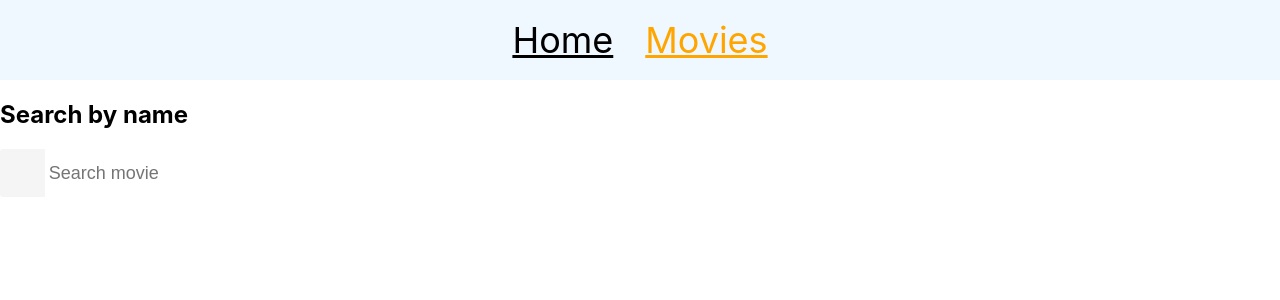
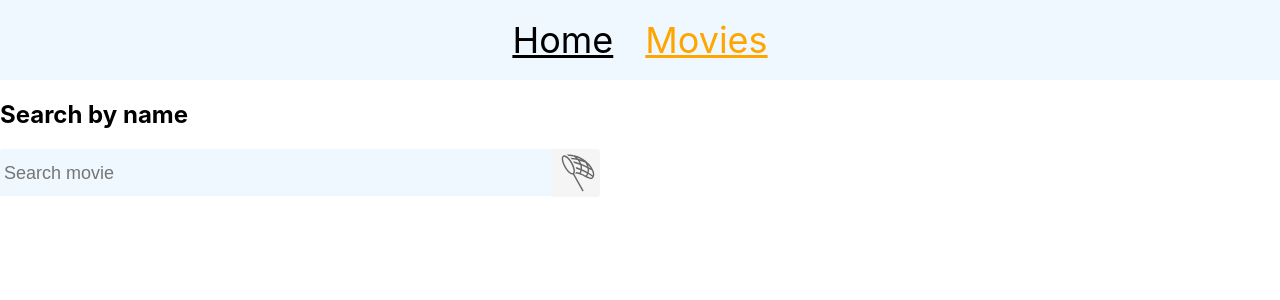
Before and after one commit to Shlov/goit-react-hw-05-movies, a React (Create React App) app: page /goit-react-hw-05-movies/movies in a window 1280 px wide. Shown: the top 300 px of the page. Built offline with nearby package versions, Linux system fonts and the light colour scheme.

Commit message:
add icon

```diff
--- a/package.json
+++ b/package.json
@@ -11,6 +11,7 @@
     "react": "^18.1.0",
     "react-dom": "^18.1.0",
     "react-hot-toast": "^2.4.0",
+    "react-icons": "^4.7.1",
     "react-loader-spinner": "^5.3.4",
     "react-router-dom": "^6.8.1",
     "react-scripts": "5.0.1",
--- a/src/components/Searchbar/Searchbar.js
+++ b/src/components/Searchbar/Searchbar.js
@@ -1,4 +1,5 @@
 import { Btn, Form, Input } from "./Searchbar.styled";
+import {GiBugNet} from 'react-icons/gi';
 
 import PropTypes from 'prop-types';
 
@@ -20,7 +21,6 @@ export const Searchbar = ({onSubmit, onChange}) => {
 
     return (
         <Form onSubmit={handleSubmit}>
-          <Btn type="submit" />
           <Input
             onChange={(e) => onChange(e.currentTarget.value)}
             type="text"
@@ -29,6 +29,9 @@ export const Searchbar = ({onSubmit, onChange}) => {
             // autofocus
             placeholder="Search movie"
           />
+          <Btn type="submit">
+              <GiBugNet/>
+          </Btn>
         </Form>
     )
 }
--- a/src/components/Searchbar/Searchbar.styled.js
+++ b/src/components/Searchbar/Searchbar.styled.js
@@ -35,10 +35,10 @@ export const Btn = styled.button`
   width: 48px;
   height: 48px;
   border: 0;
-  /* background-image: url('https://image.flaticon.com/icons/svg/149/149852.svg'); */
-  /* background-size: 40%; */
-  /* background-repeat: no-repeat; */
-  /* background-position: center; */
+  /* background-image: url('https://image.flaticon.com/icons/svg/149/149852.svg');
+  background-size: 40%;
+  background-repeat: no-repeat;
+  background-position: center; */
   opacity: 0.6;
   transition: opacity 250ms cubic-bezier(0.4, 0, 0.2, 1);
   cursor: pointer;
@@ -74,8 +74,10 @@ export const Input = styled.input`
   font-size: 20px;
   border: none;
   outline: none;
-  padding-left: 4px;
-  padding-right: 4px;
+  /* padding-left: 4px; */
+  /* padding-right: 4px; */
+  padding: 12px 4px;
+  background-color: aliceblue;
 
   ::placeholder {
     font: inherit;
```
Also changed, not shown: 1 other file (tests, documents, lock files or other folders).
